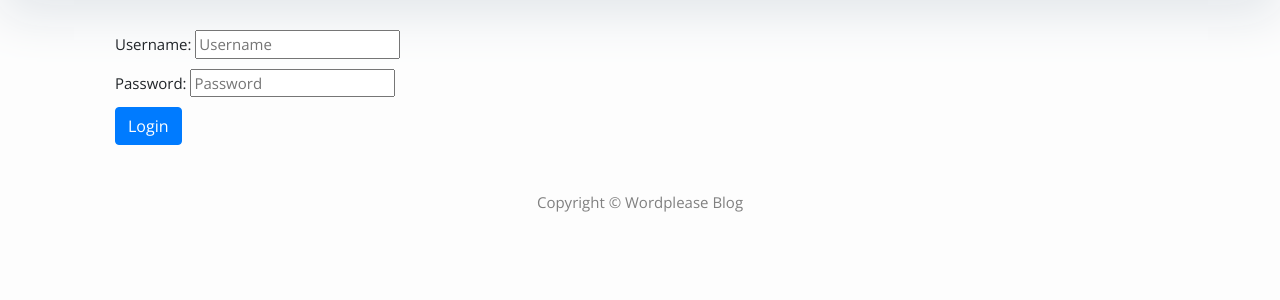
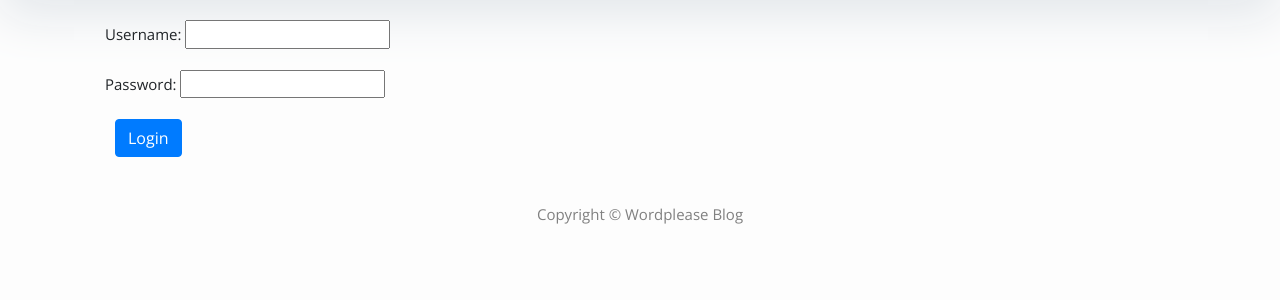
Before and after one commit to JuanMarcos10/KC-Python-Django-Rest, a Django app: page /login in a window 1280 px wide. Shown: the part 173-473 px from the top of the page. Run offline with Django 3.2, Linux system fonts and the light colour scheme; some libraries are stand-ins or nearby versions.

Commit message:
20_Implementamos el formulario de Login utilizando un Django form

```diff
--- /dev/null
+++ b/users/forms.py
@@ -0,0 +1,7 @@
+from django import forms
+
+
+class LoginForm(forms.Form):
+
+    usr = forms.CharField(label='Username')
+    pwd = forms.CharField(label='Password', widget=forms.PasswordInput())
--- a/users/templates/login.html
+++ b/users/templates/login.html
@@ -12,12 +12,7 @@
     <form method="post">
         {% csrf_token %}
 
-            <div class="login-card">Username:
-                <input type="text" name="usr" placeholder="Username" required>
-            </div>
-            <div class="login-card">Password:
-                <input type="password" name="pwd" placeholder="Password" required>
-            </div>
+            {{ form.as_p }}
             <div class="login-card">
                 <button class="btn btn-primary" type="submit">Login</button>
             </div>
--- a/users/views.py
+++ b/users/views.py
@@ -3,20 +3,29 @@ from django.contrib.auth import authenticate
 from django.shortcuts import render, redirect
 from django.contrib.auth import login as django_login, logout as django_logout
 
+from users.forms import LoginForm
+
 
 def login(request):
     if request.user.is_authenticated:
         return redirect('home')
+
     if request.method == 'POST':
-        username = request.POST['usr']
-        password = request.POST['pwd']
-        user = authenticate(username=username, password=password)
-        if user is None:
-            messages.error(request, 'Usuario/contraseña incorrectos')
-        else:
-            django_login(request, user)
-            return redirect('home')
-    return render(request, 'login.html')
+        form = LoginForm(request.POST)
+        if form.is_valid():
+            username = form.cleaned_data.get('usr')
+            password = form.cleaned_data.get('pwd')
+            user = authenticate(username=username, password=password)
+            if user is None:
+                messages.error(request, 'Usuario/contraseña incorrectos')
+            else:
+                django_login(request, user)
+                return redirect('home')
+    else:
+        form = LoginForm()
+
+    context = {'form': form}
+    return render(request, 'login.html', context)
 
 
 def logout(request):
```
Also changed, not shown: db.sqlite3.
